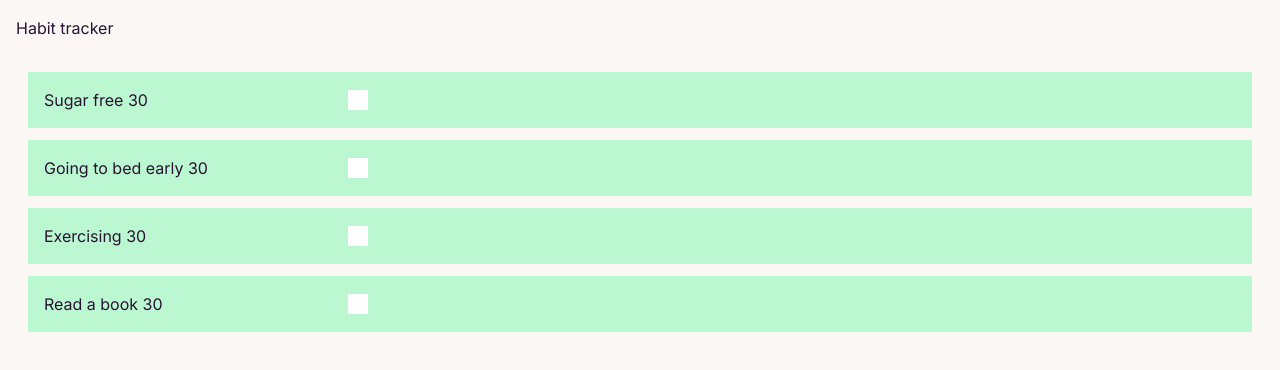
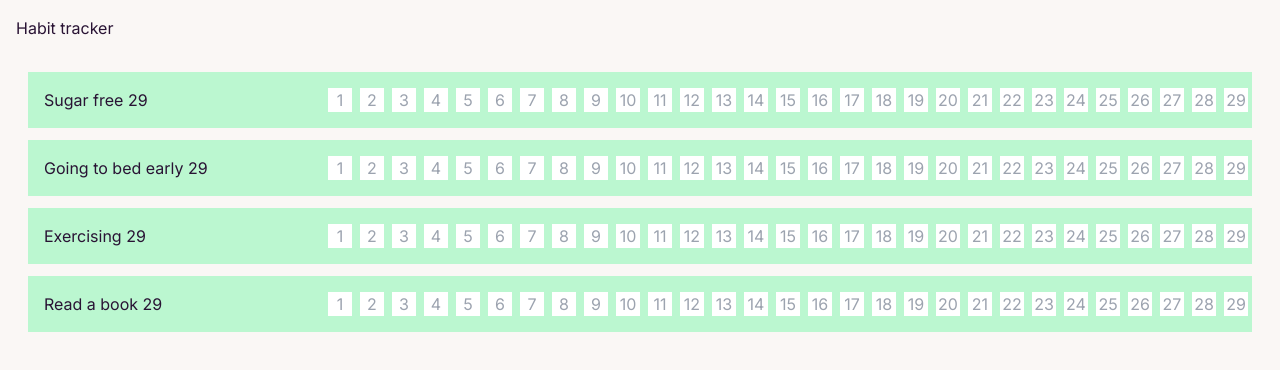
Before and after one commit to baradev/my-habit-tracker, a Next.js app: page / in a window 1280 px wide. Shown: the top 370 px of the page. Built offline with nearby package versions, Linux system fonts and the light colour scheme.

Commit message:
squares and days rendering

```diff
--- a/app/HabitLine.tsx
+++ b/app/HabitLine.tsx
@@ -12,15 +12,33 @@ interface HabitLineProps {
 }
 
 const HabitLine: React.FC<HabitLineProps> = ({ habit }) => {
+  const renderSquares = () => {
+    // Create an array with 'habit.days' elements
+    const daysArray = Array.from(
+      { length: habit.days },
+      (_, index) => index + 1
+    );
+
+    // Map over the array to generate the squares with numbers
+    return daysArray.map((day) => (
+      <div
+        key={day}
+        className="flex items-center justify-center w-6 h-6 bg-white m-1"
+      >
+        <span className="text-gray-400">{day}</span>
+      </div>
+    ));
+  };
+
   return (
-    <div className="flex items-center m-3  bg-green-200">
+    <div className="flex items-center m-3 bg-green-200">
       <div className="w-80 p-4">
         <h2>
           {habit.name} {habit.days}
         </h2>
       </div>
 
-      <div className="w-5 h-5 bg-white"></div>
+      <div className="flex">{renderSquares()}</div>
     </div>
   );
 };
--- a/app/page.tsx
+++ b/app/page.tsx
@@ -11,7 +11,7 @@ interface Habit {
 interface HabitData {
   Habits: Habit[];
 }
-const daysInMonth = dayjs().daysInMonth();
+const daysInMonth = dayjs("2024-02-25").daysInMonth();
 
 const habitData: HabitData = {
   Habits: [
```
